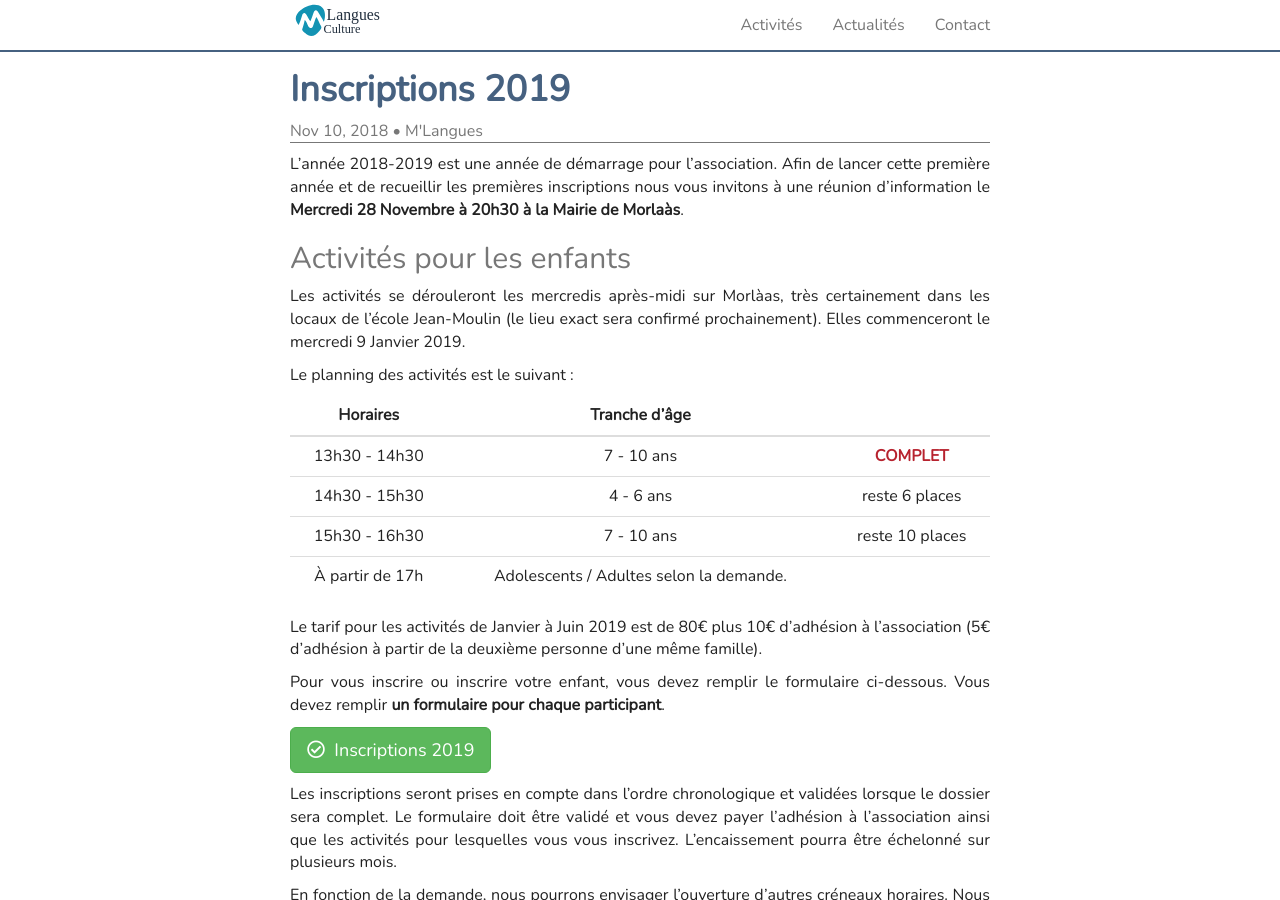
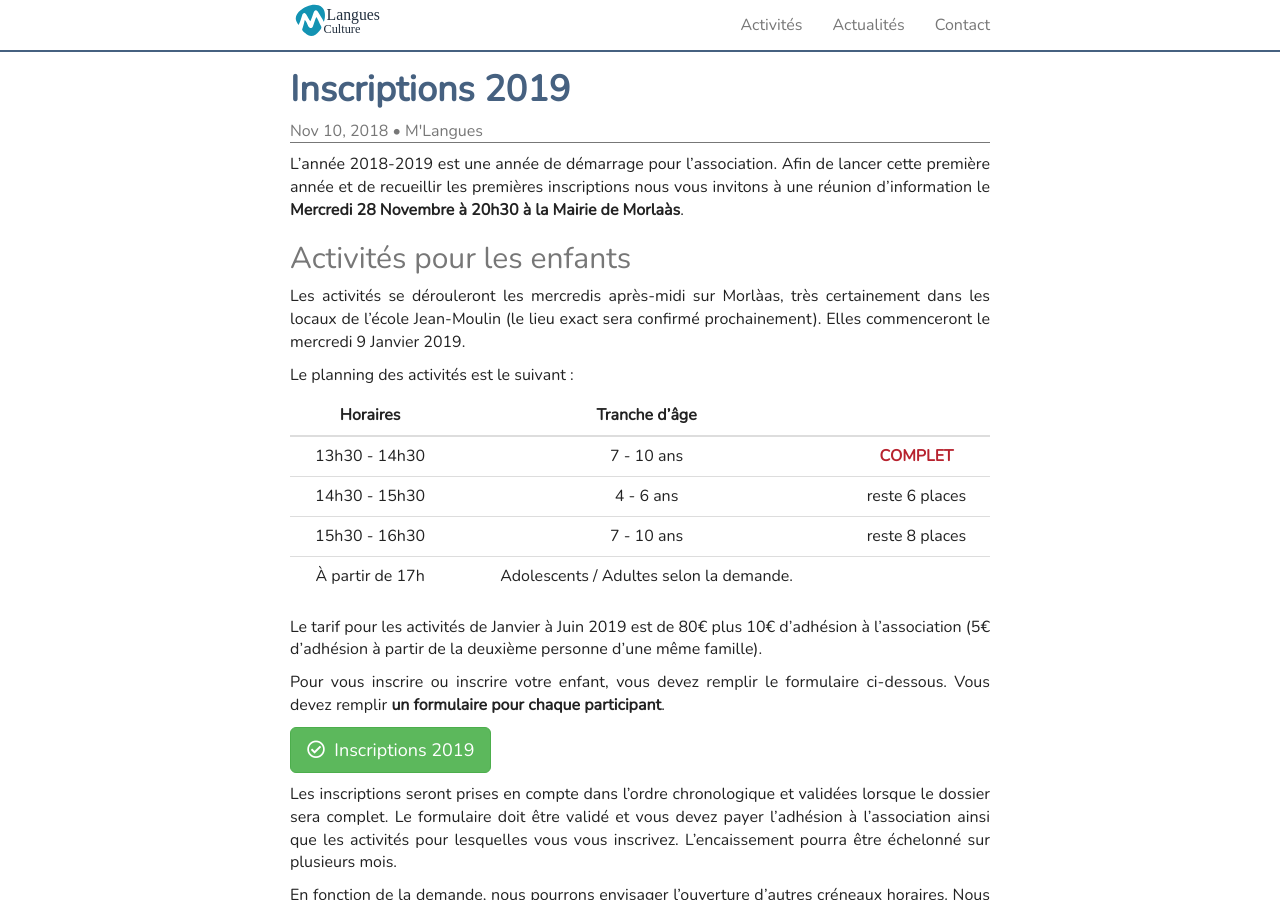
Before and after one commit to mlangues64/mlangues64.github.io, a Jekyll site: the page built from _posts/2018-11-10-inscription2019.markdown, in a window 1280 px wide and 900 px high. Built offline with Jekyll 4.4.1, drawn with Linux system fonts in a browser that asks for light colours; nearby versions of some CDN libraries; comment, search, counter and statistics services are not loaded.

Commit message:
maj inscriptions

```diff
--- a/_posts/2018-11-10-inscription2019.markdown
+++ b/_posts/2018-11-10-inscription2019.markdown
@@ -23,7 +23,7 @@
 |:--------:|:-------------:|:----:|
 | 13h30 - 14h30 | 7 - 10 ans | <span style="color: #B7222E; font-weight:bold;">COMPLET</span> |
 | 14h30 - 15h30 | 4 - 6 ans | reste 6 places |
-| 15h30 - 16h30 | 7 - 10 ans | reste 10 places |
+| 15h30 - 16h30 | 7 - 10 ans | reste 8 places |
 | À partir de 17h | Adolescents / Adultes selon la demande. | |
 {: .table }
 
```
